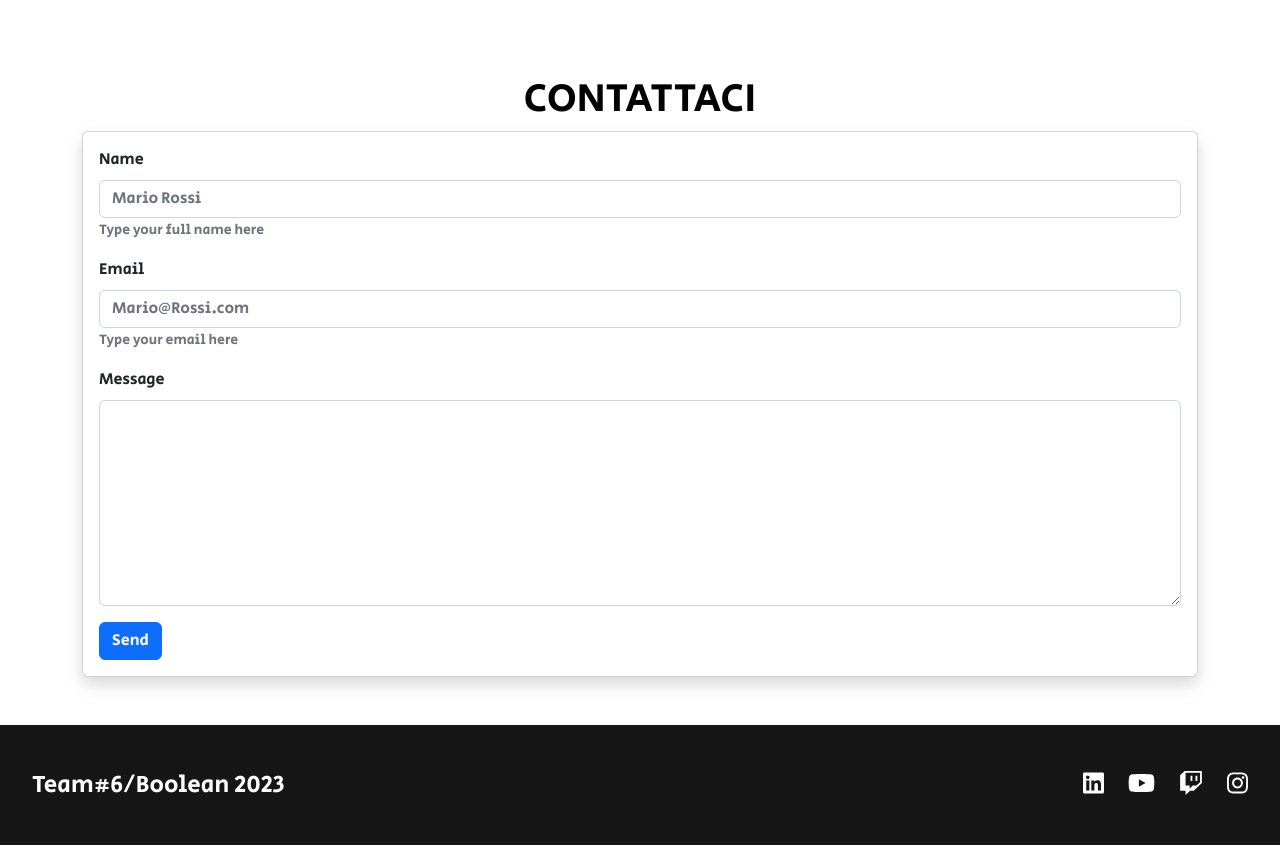
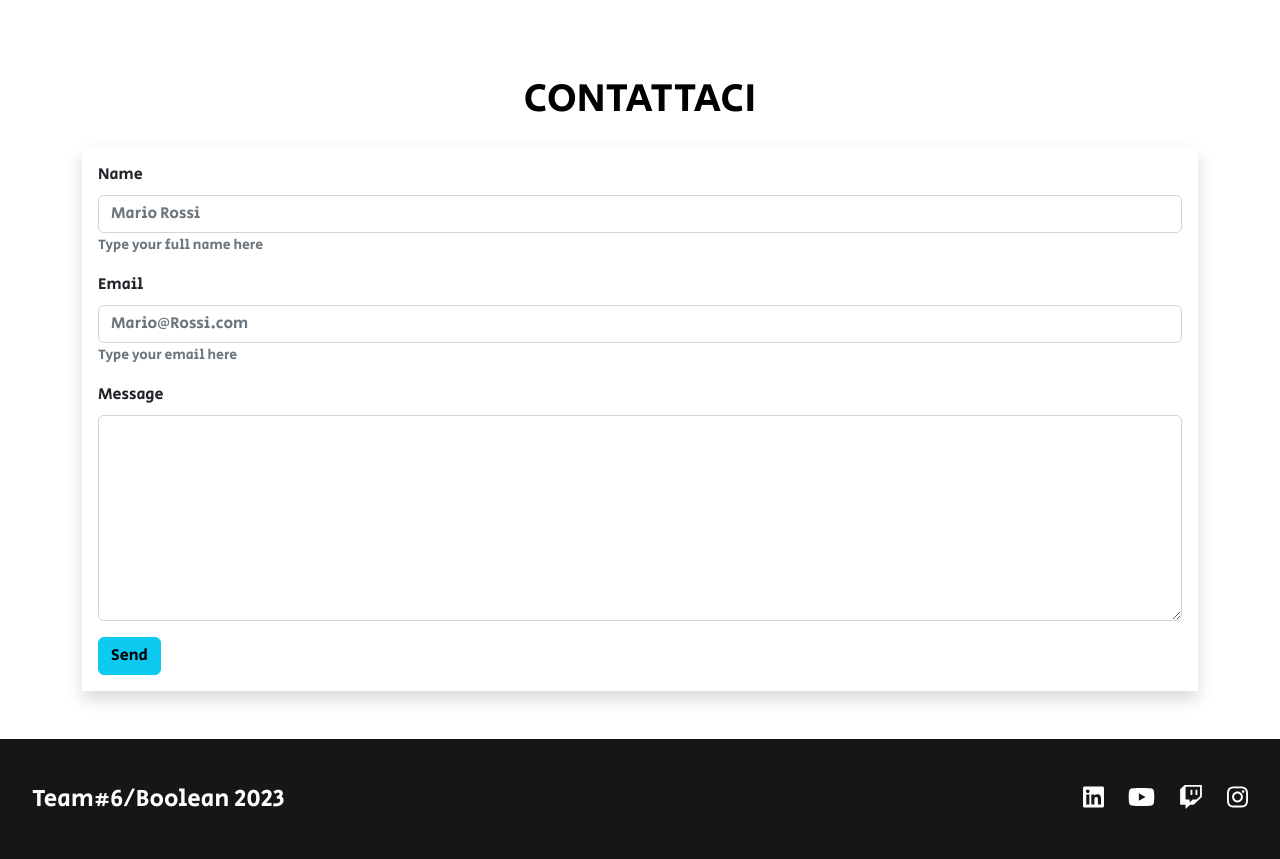
Before and after one commit to alessiaBer/t6_deliveboo_fe, a Vue app: page /contacts in a window 1280 px wide. Shown: the part 1520-2379 px from the top of the page. Built offline with nearby package versions, Linux system fonts and the light colour scheme.

Commit message:
Changed contatct form

```diff
--- a/src/views/ContactsView.vue
+++ b/src/views/ContactsView.vue
@@ -15,11 +15,11 @@ export default {
   </div>
 
   <section class="py-5">
-    <h1 class="text-black text-center">CONTATTACI</h1>
+    <h1 class="text-black text-center mb-4 ">CONTATTACI</h1>
 
     <div class="container">
-      <div class="card p-3 shadow">
-        <form>
+
+        <form class="rounded-0 border-0 shadow p-3">
           <div class="mb-3">
             <label for="name" class="form-label">Name</label>
             <input
@@ -58,9 +58,9 @@ export default {
             ></textarea>
           </div>
 
-          <button type="submit" class="btn btn-primary">Send</button>
+          <button type="submit" class="btn btn-info">Send</button>
         </form>
-      </div>
+
     </div>
   </section>
 </template>
```
